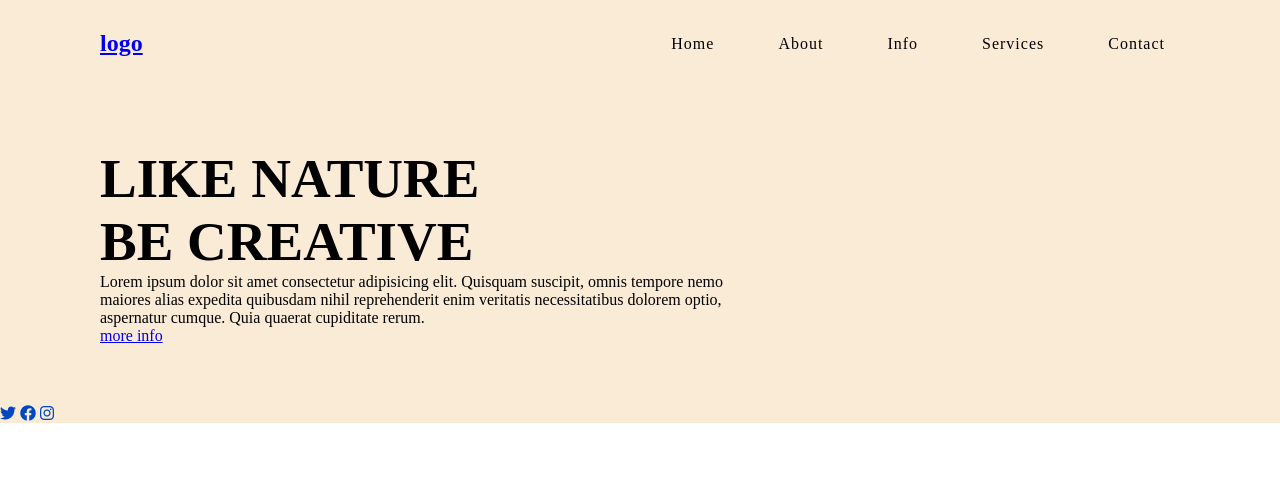
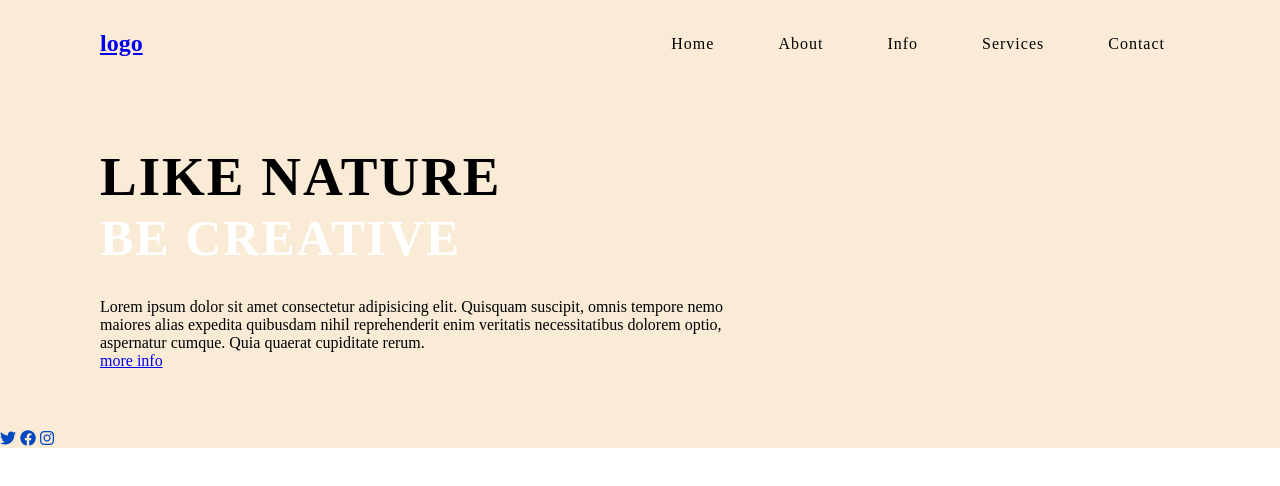
Before and after one commit to cceciliaz/landing-page-1.0, a plain HTML site: page index.html in a window 1280 px wide. Drawn offline with Linux system fonts and the light colour scheme.

Commit message:
update style 1.0

```diff
--- a/style.css
+++ b/style.css
@@ -56,4 +56,13 @@ header .navigation a:hover{
 .content .info h2{
     font-size: 55px;
     text-transform: uppercase;
+    font-weight: 800;
+    letter-spacing: 2px;
+    line-height: 60px;
+    margin-bottom: 30px;
 }
+.content .info h2 span {
+    color: #fff;
+    font-size: 50px;
+    font-weight: 600;
+}
```
